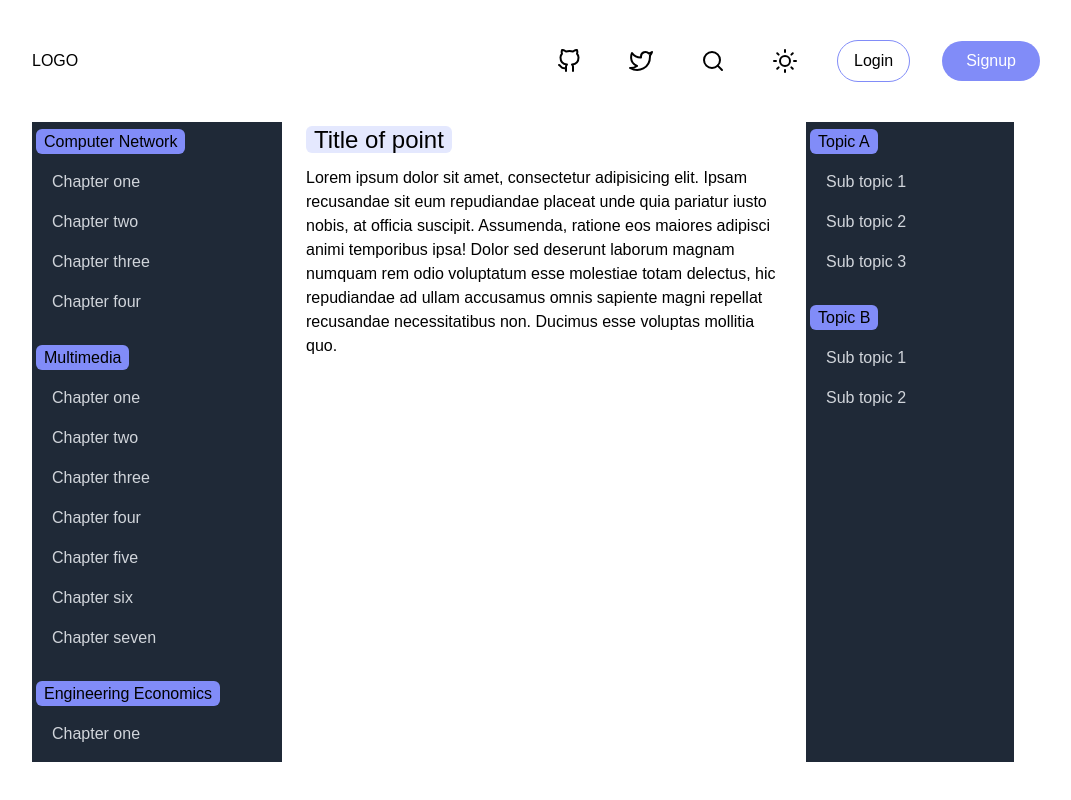
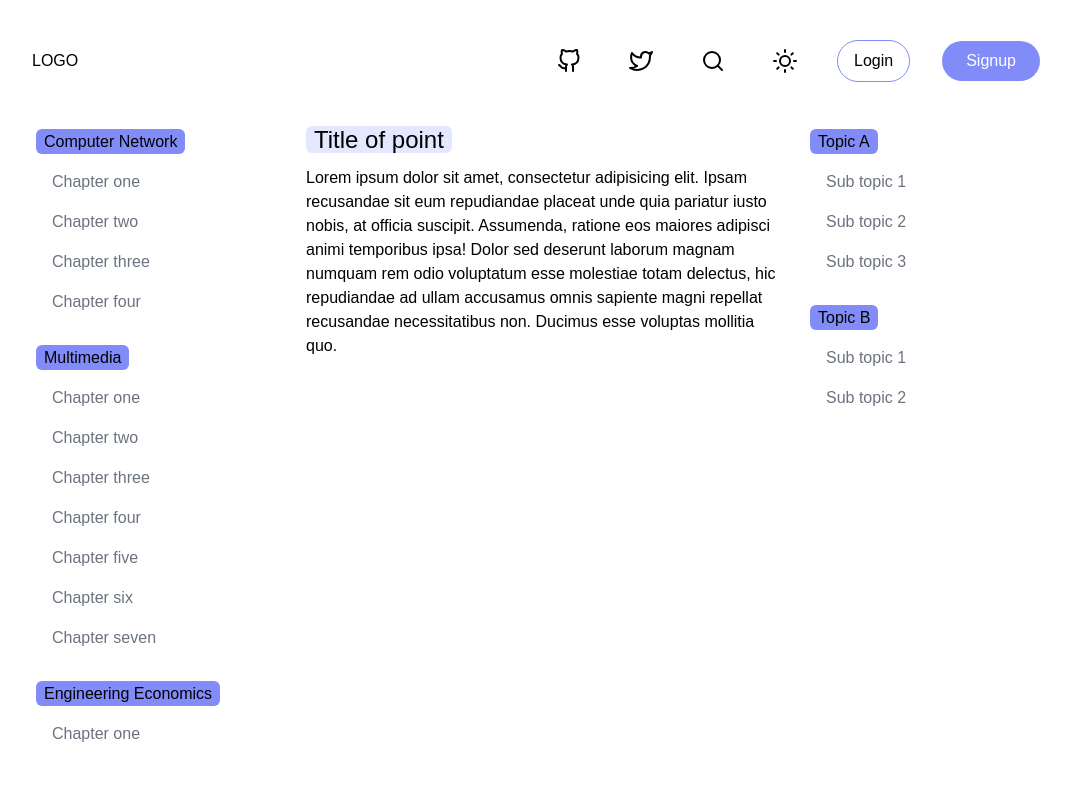
Before and after one commit to alsongarbuja/notetal, a Next.js app: page /notes/1/1 in a window 1280 px wide. Shown: the top 800 px of the page, without its empty margins (96-1167 px from the left). Built offline with nearby package versions, Linux system fonts and the light colour scheme.

Commit message:
[theme]: theme toggle fix for notes page and meta data add

```diff
--- a/pages/notes/[chapter]/[id].tsx
+++ b/pages/notes/[chapter]/[id].tsx
@@ -1,10 +1,11 @@
-// import { useRouter } from "next/router";
 import React, { useState } from "react";
+import Head from "next/head";
+import { useRouter } from "next/router";
 import { Menu, X } from "react-feather";
 
 const Note = () => {
-//   const router = useRouter();
-//   const { chapter, id } = router.query;
+    const router = useRouter();
+    const { chapter } = router.query;
     const [openSideMenu, setOpenSideMenu] = useState(false)
     const [openTableOfContent, setOpenTableOfContent] = useState(false)
 
@@ -13,7 +14,11 @@ const Note = () => {
 
   return (
     <div className="grid grid-cols-12 gap-2">
-      <div className={`fixed bg-gray-800 top-32 ${openSideMenu?'left-0':'-left-full'} lg:left-0 transition-all px-4 lg:relative lg:top-0 lg:col-span-3 lg:px-1 py-2 h-4/5 overflow-y-scroll`}>
+      <Head>
+        <title>{chapter}</title>
+        <link rel="icon" href="/favicon.ico" />
+      </Head>
+      <div className={`fixed bg-white dark:bg-gray-800 top-32 ${openSideMenu?'left-0':'-left-full'} lg:left-0 transition-left px-4 lg:relative lg:top-0 lg:col-span-3 lg:px-1 py-2 h-4/5 overflow-y-scroll`}>
         <div className="flex justify-end lg:hidden mb-5">
             <X className="cursor-pointer" onClick={toggleSideMenu} />
         </div>
@@ -25,7 +30,7 @@ const Note = () => {
                         <ul className="pl-4 mb-8">
                             {
                                 sub.chapters.map(ch => (
-                                    <li key={ch.id} className="my-4 cursor-pointer text-gray-300 hover:text-white">{ch.title}</li>
+                                    <li key={ch.id} className="my-4 cursor-pointer text-gray-500 hover:text-black dark:hover:text-white">{ch.title}</li>
                                 ))
                             }
                         </ul>
@@ -49,7 +54,7 @@ const Note = () => {
             Dolor sed deserunt laborum magnam numquam rem odio voluptatum esse molestiae totam delectus, hic repudiandae ad ullam accusamus omnis sapiente magni repellat recusandae necessitatibus non. Ducimus esse voluptas mollitia quo.
         </p>
       </div>
-      <div className={`fixed bg-gray-800 top-32 ${openTableOfContent?'right-0':'-right-full'} lg:right-0 transition-all px-4 w-52 lg:relative lg:top-0 lg:col-span-3 lg:px-1 py-2 h-4/5 overflow-y-scroll`}>
+      <div className={`fixed bg-white dark:bg-gray-800 top-32 ${openTableOfContent?'right-0':'-right-full'} lg:right-0 transition-right px-4 w-52 lg:relative lg:top-0 lg:col-span-3 lg:px-1 py-2 h-4/5 overflow-y-scroll`}>
         <div className="flex lg:hidden mb-5">
             <X className="cursor-pointer" onClick={toggleTableOfContent} />
         </div>
@@ -61,7 +66,7 @@ const Note = () => {
                         <ul className="pl-4 mb-8">
                             {
                                 topic.subTopics.map(st => (
-                                    <li key={st.id} className="my-4 cursor-pointer text-gray-300 hover:text-white">{st.title}</li>
+                                    <li key={st.id} className="my-4 cursor-pointer text-gray-500 hover:text-black dark:hover:text-white">{st.title}</li>
                                 ))
                             }
                         </ul>
--- a/styles/globals.css
+++ b/styles/globals.css
@@ -36,3 +36,11 @@ h4 {
     transition-property: top;
     transition-timing-function: cubic-bezier(0.4, 0, 0.2, 1);
 }
+.transition-left {
+    transition-property: left;
+    transition-timing-function: cubic-bezier(0.4, 0, 0.2, 1);
+}
+.transition-right {
+    transition-property: right;
+    transition-timing-function: cubic-bezier(0.4, 0, 0.2, 1);
+}
```
